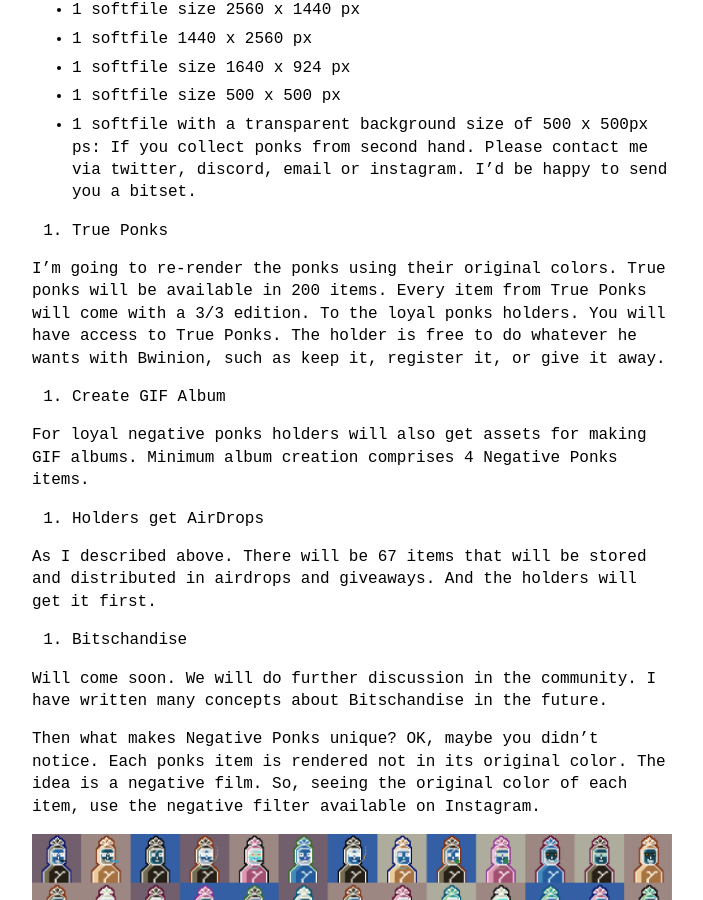
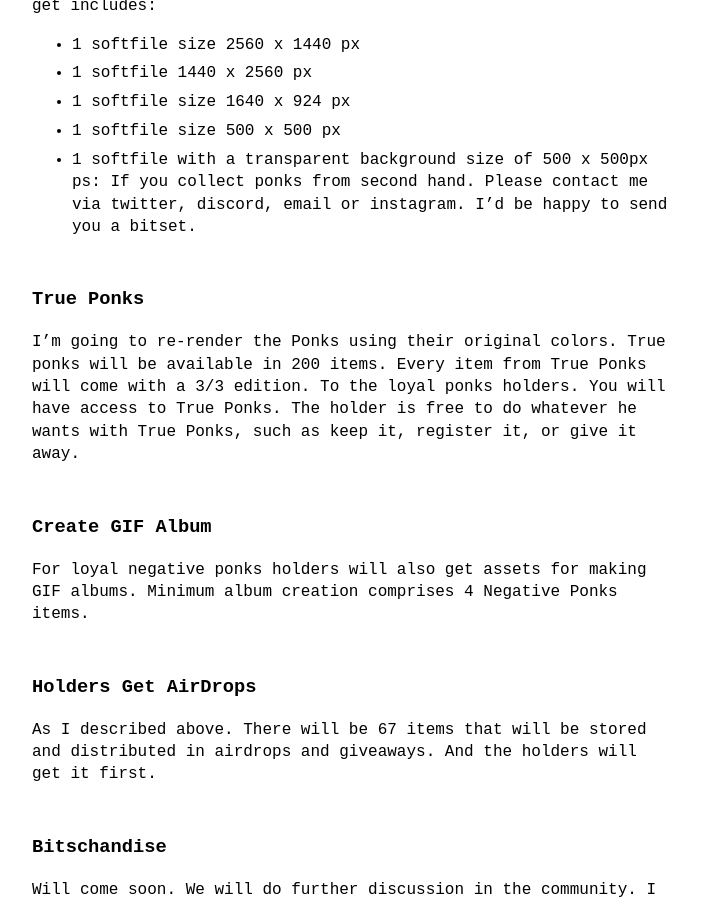
Before and after one commit to bitsquitez/bitsquitez.github.io, a Jekyll site: the page built from _posts/2022-02-25-negative-ponks.md, in a window 1280 px wide and 900 px high, scrolled down 1549 px. Shown: the whole window, without its empty margins (288-991 px from the left). Built offline with Jekyll 4.4.1, drawn with Linux system fonts in a browser that asks for light colours.

Commit message:
Update 2022-02-25-negative-ponks.md

```diff
--- a/_posts/2022-02-25-negative-ponks.md
+++ b/_posts/2022-02-25-negative-ponks.md
@@ -33,19 +33,19 @@ Everyone who collects 1 Negative Ponks item. You will get 1 Bitset from me as a
 - 1 softfile with a transparent background size of 500 x 500px
 ps: If you collect ponks from second hand. Please contact me via twitter, discord, email or instagram. I’d be happy to send you a bitset.
 
-2. True Ponks
+<h3>True Ponks</h3>
 
-I’m going to re-render the ponks using their original colors. True ponks will be available in 200 items. Every item from True Ponks will come with a 3/3 edition. To the loyal ponks holders. You will have access to True Ponks. The holder is free to do whatever he wants with Bwinion, such as keep it, register it, or give it away.
+I’m going to re-render the Ponks using their original colors. True ponks will be available in 200 items. Every item from True Ponks will come with a 3/3 edition. To the loyal ponks holders. You will have access to True Ponks. The holder is free to do whatever he wants with True Ponks, such as keep it, register it, or give it away.
 
-3. Create GIF Album
+<h3>Create GIF Album</h3>
 
 For loyal negative ponks holders will also get assets for making GIF albums. Minimum album creation comprises 4 Negative Ponks items.
 
-4. Holders get AirDrops
+<h3>Holders Get AirDrops</h3>
 
 As I described above. There will be 67 items that will be stored and distributed in airdrops and giveaways. And the holders will get it first.
 
-4. Bitschandise
+<h3>Bitschandise</h3>
 
 Will come soon. We will do further discussion in the community. I have written many concepts about Bitschandise in the future.
 
```
Also changed, not shown: other parts of _posts/2022-02-25-negative-ponks.md (+1 -1 lines).
